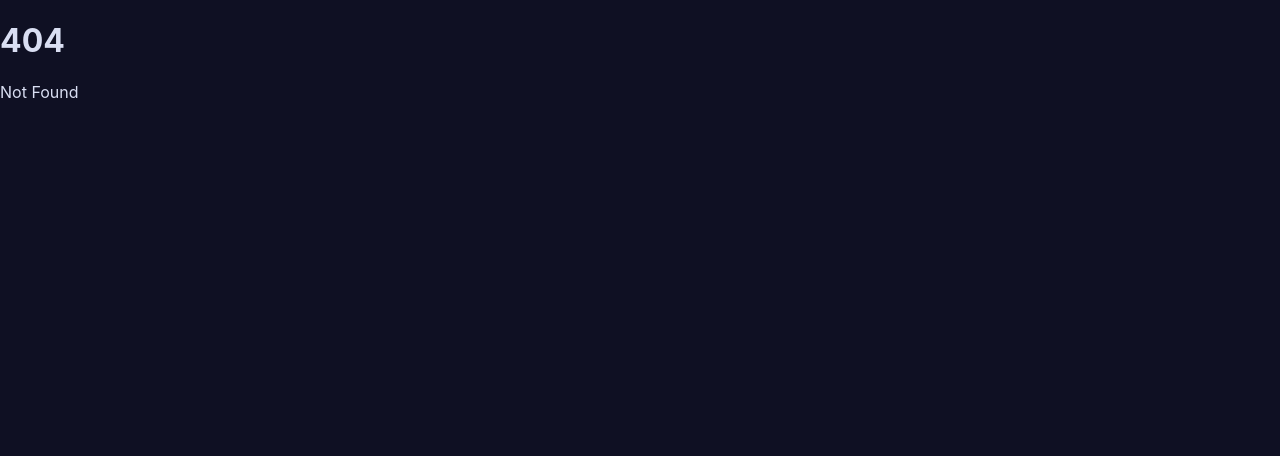
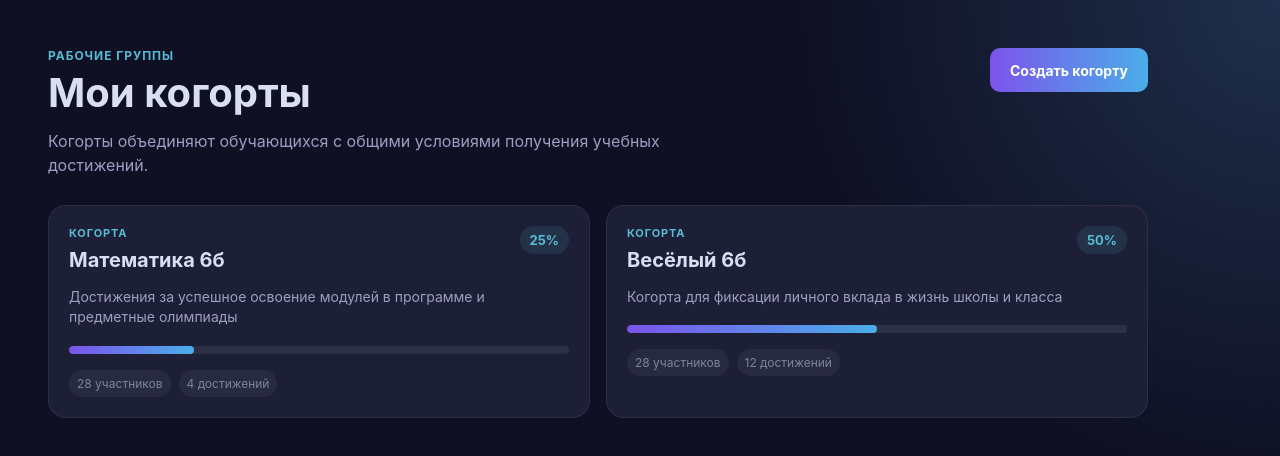
Before and after one commit to Galeav/vector-success, a SvelteKit app: page /cohorts in a window 1280 px wide. Before the commit this address had no page. Shown: the top 456 px of the page. Built offline with nearby package versions, Linux system fonts and the light colour scheme.

Commit message:
Добавлена страница с когортами

```diff
--- /dev/null
+++ b/src/routes/cohorts/+page.svelte
@@ -0,0 +1,90 @@
+<script lang="ts">
+  import CohortCard from '$lib/components/cohorts/CohortCard.svelte';
+  import PageShell from '$lib/components/layout/PageShell.svelte';
+  import Button from '$lib/components/ui/Button.svelte';
+  import { cohorts } from '$lib/data/cohorts';
+</script>
+
+<svelte:head>
+  <title>Мои когорты — Вектор успеха</title>
+  <meta
+    name="description"
+    content="Список когорт в системе учёта учебных достижений"
+  />
+</svelte:head>
+
+<PageShell>
+  <section class="cohorts-page">
+    <div class="page-heading">
+      <div>
+        <p class="page-heading__label">Рабочие группы</p>
+        <h1>Мои когорты</h1>
+        <p class="page-heading__text">
+          Когорты объединяют обучающихся с общими условиями получения учебных достижений.
+        </p>
+      </div>
+
+      <Button>Создать когорту</Button>
+    </div>
+
+    <div class="cohorts-grid">
+      {#each cohorts as cohort}
+        <CohortCard {cohort} />
+      {/each}
+    </div>
+  </section>
+</PageShell>
+
+<style>
+  .cohorts-page {
+    max-width: 1100px;
+  }
+
+  .page-heading {
+    display: flex;
+    align-items: flex-start;
+    justify-content: space-between;
+    gap: 24px;
+    margin-bottom: 28px;
+  }
+
+  .page-heading__label {
+    margin: 0 0 8px;
+    color: #56bcd5;
+    font-size: 12px;
+    font-weight: 700;
+    letter-spacing: 0.08em;
+    text-transform: uppercase;
+  }
+
+  h1 {
+    margin: 0;
+    color: #d9def2;
+    font-size: 40px;
+    line-height: 1.1;
+  }
+
+  .page-heading__text {
+    max-width: 620px;
+    margin: 14px 0 0;
+    color: #9e9ec2;
+    font-size: 16px;
+    line-height: 1.5;
+  }
+
+  .cohorts-grid {
+    display: grid;
+    grid-template-columns: repeat(auto-fit, minmax(280px, 1fr));
+    gap: 16px;
+  }
+
+  @media (max-width: 720px) {
+    .page-heading {
+      flex-direction: column;
+    }
+
+    h1 {
+      font-size: 32px;
+    }
+  }
+</style>
```
